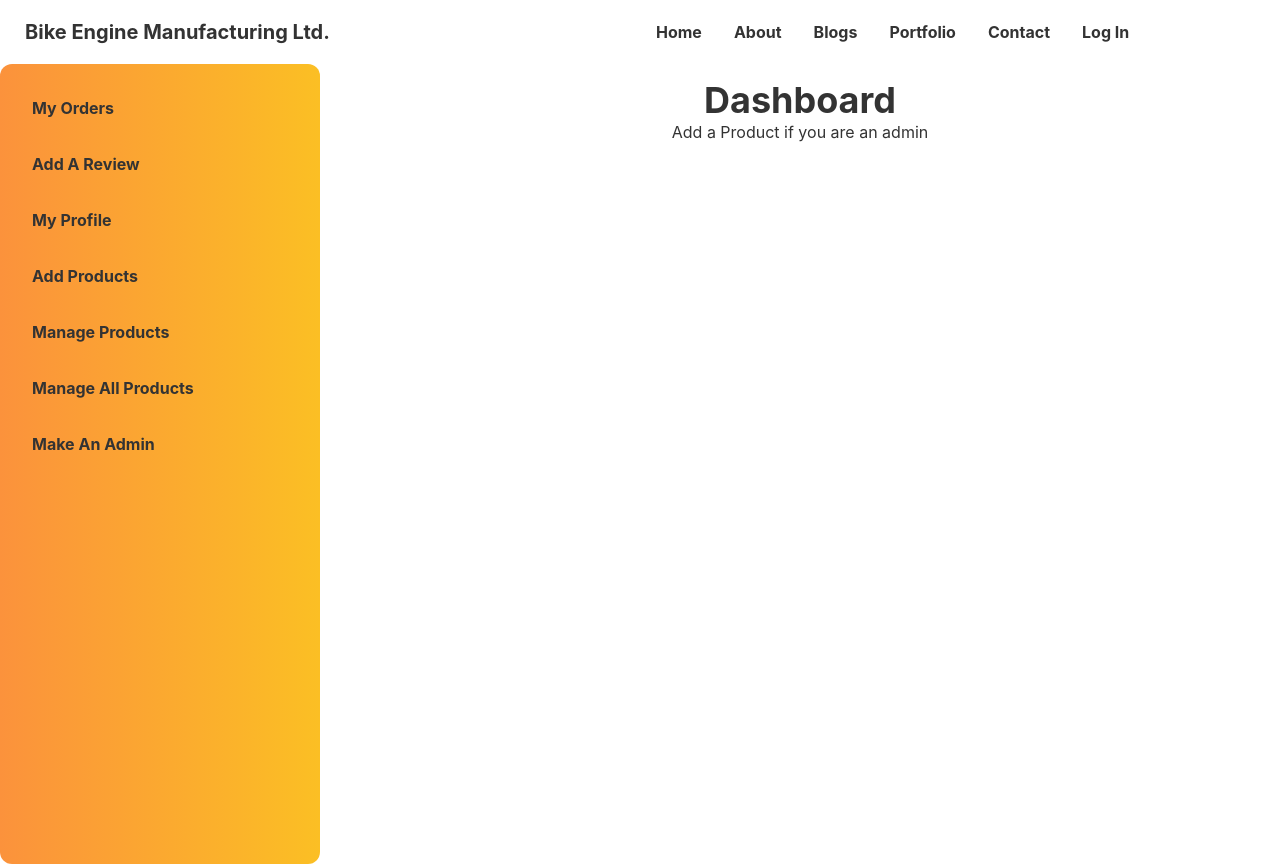
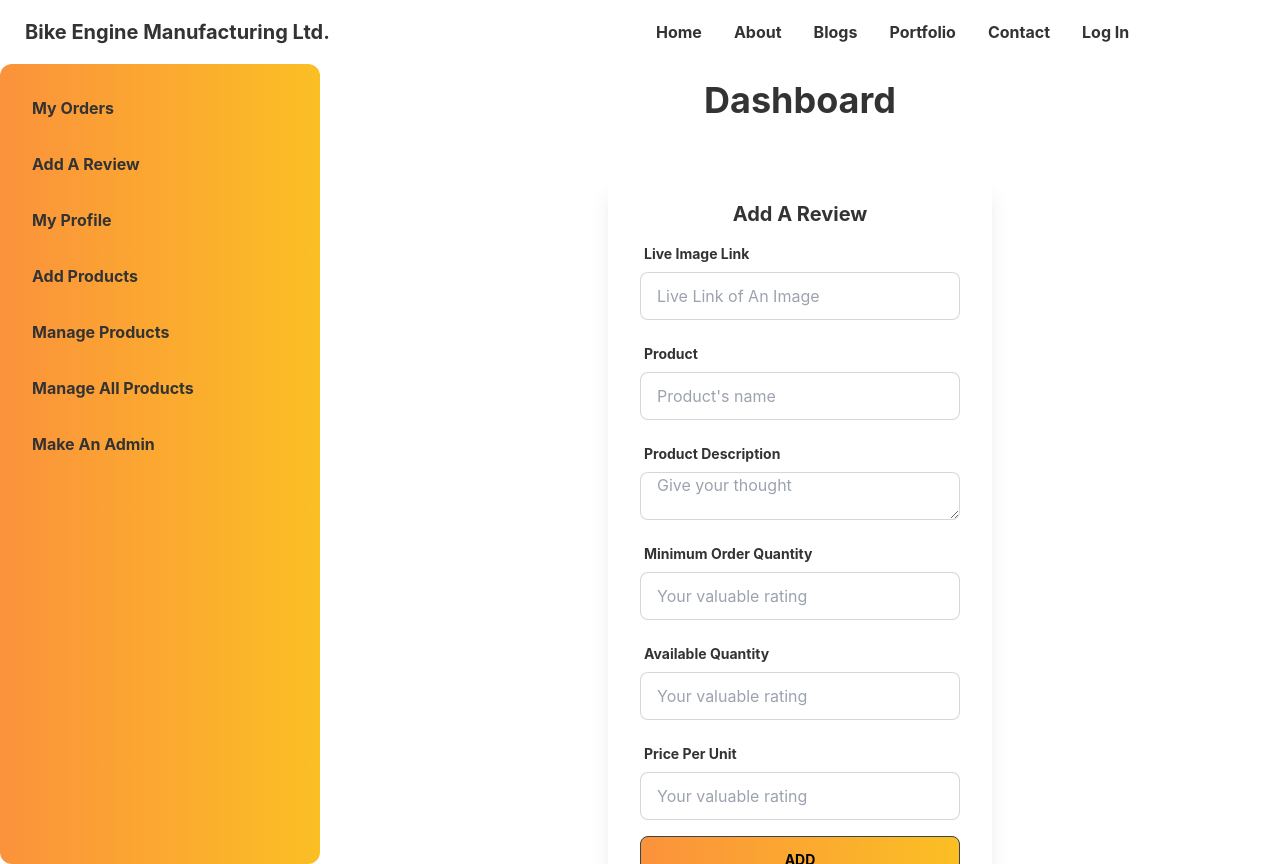
Before and after one commit to shawon-MG/Product_Manufacturer--ClientSide, a React (Create React App) app: page /admin/add-products in a window 1280 px wide. Built offline with nearby package versions, Linux system fonts and the light colour scheme; no server answers.

Commit message:
Adding a new product from Dashboard

```diff
--- a/src/Pages/Dashboard/AdminUser/AddProducts.js
+++ b/src/Pages/Dashboard/AdminUser/AddProducts.js
@@ -1,10 +1,166 @@
 import React from 'react';
+import { useForm } from 'react-hook-form';
 
 const AddProducts = () => {
+
+    const { register, formState: { errors }, handleSubmit, reset } = useForm();
+
+    const onSubmit = data => {
+        console.log(data);
+        fetch('http://localhost:5000/products', {
+            method: 'POST',
+            headers: {
+                'content-type': 'application/json'
+            },
+            body: JSON.stringify(data)
+        })
+            .then(response => response.json())
+            .then(data => {
+                console.log(data)
+            })
+
+        reset();
+    };
+
     return (
-        <div>
-            <h1> Add a Product if you are an admin </h1>
-        </div>
+        <div className='flex justify-center mt-12 '>
+            <div className="card w-96 bg-base-100 shadow-xl">
+                <div className="card-body">
+                    <h2 className="text-center text-xl font-bold"> Add A Review </h2>
+
+                    <form onSubmit={handleSubmit(onSubmit)}>
+
+                        <div className="form-control w-full max-w-xs">
+                            <label className="label">
+                                <span className="label-text font-bold"> Live Image Link </span>
+                            </label>
+                            <input
+                                type="text"
+                                placeholder="Live Link of An Image"
+                                className="input input-bordered w-full max-w-xs"
+                                {...register("img", {
+                                    required: {
+                                        value: true,
+                                        message: "Give Live Link of An Image!"
+                                    }
+                                })}
+                            />
+                            <label className="label">
+                                {errors.img?.type === 'required' && <span className="label-text-alt text-red-500 font-bold">{errors.img.message}</span>}
+
+                            </label>
+                        </div>
+
+                        <div className="form-control w-full max-w-xs">
+                            <label className="label">
+                                <span className="label-text font-bold"> Product </span>
+                            </label>
+                            <input
+                                type="text"
+                                placeholder="Product's name"
+                                className="input input-bordered w-full max-w-xs"
+                                {...register("name", {
+                                    required: {
+                                        value: true,
+                                        message: "Give The Product's name"
+                                    }
+                                })}
+                            />
+                            <label className="label">
+                                {errors.name?.type === 'required' && <span className="label-text-alt text-red-500 font-bold">{errors.rating.name}</span>}
+                            </label>
+                        </div>
+
+                        <div className="form-control w-full max-w-xs">
+                            <label className="label">
+                                <span className="label-text font-bold"> Product Description </span>
+                            </label>
+                            <textarea
+                                type="text"
+                                placeholder="Give your thought"
+                                className="input input-bordered w-full max-w-xs"
+                                {...register("description", {
+                                    required: {
+                                        value: true,
+                                        message: "Give The Description About The Product"
+                                    }
+                                })}
+                            />
+                            <label className="label">
+                                {errors.description?.type === 'required' && <span className="label-text-alt text-red-500 font-bold">{errors.description.message}</span>}
+
+                            </label>
+                        </div>
+
+                        <div className="form-control w-full max-w-xs">
+                            <label className="label">
+                                <span className="label-text font-bold"> Minimum Order Quantity </span>
+                            </label>
+                            <input
+                                type="number"
+                                placeholder="Your valuable rating"
+                                className="input input-bordered w-full max-w-xs"
+                                {...register("minimumQuantity", {
+                                    required: {
+                                        value: true,
+                                        message: 'Minimum Amount of Pisces Customer Can Buy'
+                                    }
+                                })}
+                            />
+                            <label className="label">
+                                {errors.minimumQuantity?.type === 'required' && <span className="label-text-alt text-red-500 font-bold">{errors.minimumQuantity.message}</span>}
+
+                            </label>
+                        </div>
+
+                        <div className="form-control w-full max-w-xs">
+                            <label className="label">
+                                <span className="label-text font-bold"> Available Quantity </span>
+                            </label>
+                            <input
+                                type="number"
+                                placeholder="Your valuable rating"
+                                className="input input-bordered w-full max-w-xs"
+                                {...register("availableQuantity", {
+                                    required: {
+                                        value: true,
+                                        message: 'Available Amount Right Now In Stock'
+                                    }
+                                })}
+                            />
+                            <label className="label">
+                                {errors.availableQuantity?.type === 'required' && <span className="label-text-alt text-red-500 font-bold">{errors.availableQuantity.message}</span>}
+
+                            </label>
+                        </div>
+
+                        <div className="form-control w-full max-w-xs">
+                            <label className="label">
+                                <span className="label-text font-bold"> Price Per Unit </span>
+                            </label>
+                            <input
+                                type="number"
+                                placeholder="Your valuable rating"
+                                className="input input-bordered w-full max-w-xs"
+                                {...register("price", {
+                                    required: {
+                                        value: true,
+                                        message: "Unite Per Unit's Charge"
+                                    }
+                                })}
+                            />
+                            <label className="label">
+                                {errors.price?.type === 'required' && <span className="label-text-alt text-red-500 font-bold">{errors.price.message}</span>}
+
+                            </label>
+                        </div>
+
+                        <input className="btn w-full max-w-xs bg-gradient-to-r from-secondary to-primary font-bold text-black" value="Add" type="submit" />
+                    </form>
+
+                </div>
+            </div >
+        </div >
     );
 };
 
--- a/src/Pages/Dashboard/AdminUser/AdminDataTable.js
+++ b/src/Pages/Dashboard/AdminUser/AdminDataTable.js
@@ -16,14 +16,12 @@ const AdminDataTable = ({ user, refetch }) => {
             .then(res => res.json())
             .then(data => {
                 console.log(data);
-                toast.success('Succesfully made an admin!')
+                toast.success('Successfully made an admin!')
                 refetch();
             })
     }
 
     return (
-
-
         <tr>
             <th>1</th>
             <td className='font-bold'> {email} </td>
@@ -38,10 +36,7 @@ const AdminDataTable = ({ user, refetch }) => {
                 <button class="btn btn-xs font-bold text-black bg-gradient-to-r from-secondary to-primary"> Remove </button>
             </td>
             <ToastContainer />
-
         </tr >
-
-
     );
 };
 
--- a/src/Pages/Home/Items.js
+++ b/src/Pages/Home/Items.js
@@ -7,7 +7,11 @@ const Items = () => {
     useEffect(() => {
         fetch('http://localhost:5000/products')
             .then(response => response.json())
-            .then(data => setProducts(data));
+            .then(data => {
+                setProducts(data);
+                console.log(data);
+
+            });
     }, []);
     return (
 
--- a/src/Pages/Home/SingleItem.js
+++ b/src/Pages/Home/SingleItem.js
@@ -13,7 +13,9 @@ const SingleItem = ({ product }) => {
     return (
         <div>
             <div class="card card-compact w-96 bg-base-100 shadow-xl">
-                <figure><img src={img} alt="Shoes" /></figure>
+                <figure>
+                    <img src={img} alt="Shoes" />
+                </figure>
                 <div class="card-body">
                     <h2 class="card-title font-bold"> {name} </h2>
                     <p> {description} </p>
```
